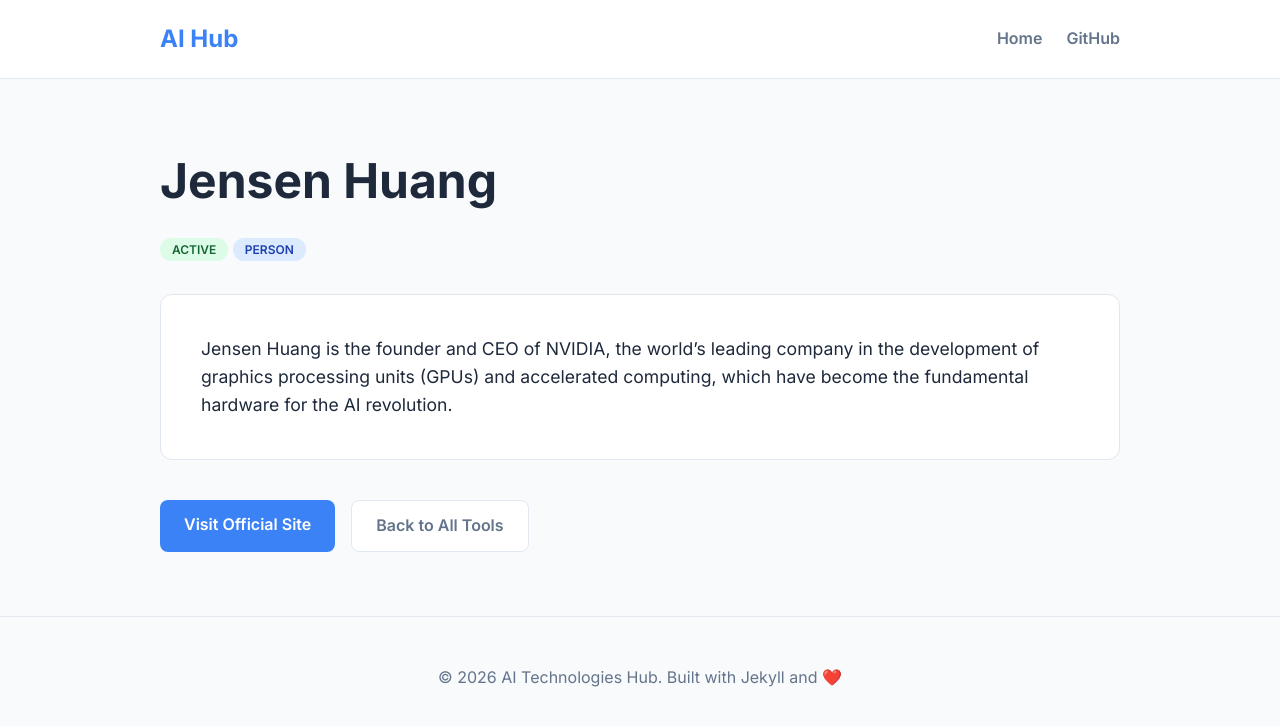
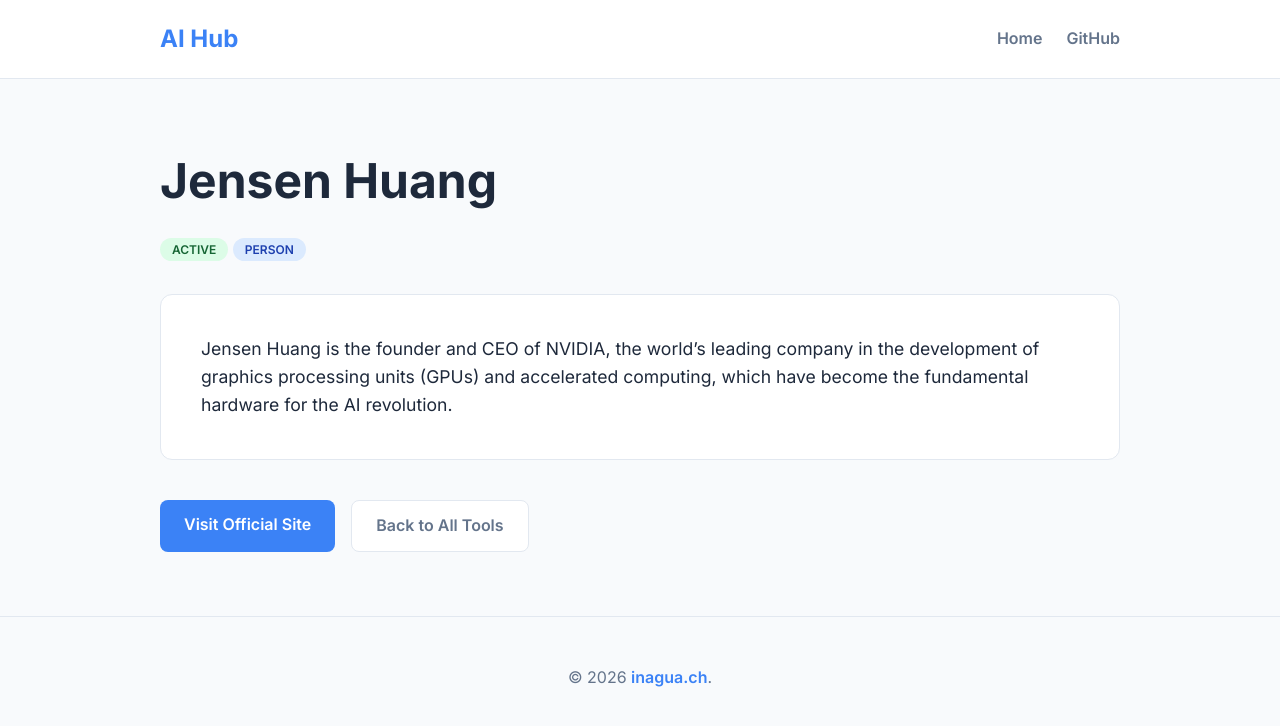
Before and after one commit to inagua/ai-box, a Jekyll site: the page built from _technologies/jensen-huang.md, in a window 1280 px wide. Shown: the top 726 px of the page. Built offline with Jekyll 4.4.1, drawn with Linux system fonts in a browser that asks for light colours.

Commit message:
feat(site): Clean-up the website. #1

```diff
--- a/_layouts/default.html
+++ b/_layouts/default.html
@@ -15,7 +15,7 @@
             <nav>
                 <ul class="nav-links">
                     <li><a href="{{ "/" | relative_url }}">Home</a></li>
-                    <li><a href="https://github.com" target="_blank">GitHub</a></li>
+                    <li><a href="https://github.com/inagua/ai-box" target="_blank">GitHub</a></li>
                 </ul>
             </nav>
         </div>
@@ -27,7 +27,7 @@
 
     <footer class="footer">
         <div class="container">
-            <p>&copy; {{ site.time | date: "%Y" }} AI Technologies Hub. Built with Jekyll and ❤️</p>
+            <p>&copy; {{ site.time | date: "%Y" }} <a href="https://inagua.ch" target="_blank">inagua.ch</a>.</p>
         </div>
     </footer>
 </body>
--- a/assets/css/style.css
+++ b/assets/css/style.css
@@ -247,6 +247,16 @@
     color: var(--secondary-color);
 }
 
+.footer a {
+    color: var(--primary-color);
+    text-decoration: none;
+    font-weight: 600;
+}
+
+.footer a:hover {
+    text-decoration: underline;
+}
+
 @media (max-width: 600px) {
     .hero h1 { font-size: 2rem; }
     .tech-header h1 { font-size: 2rem; }
--- a/index.html
+++ b/index.html
@@ -6,7 +6,7 @@
 <section class="hero">
     <div class="container">
         <h1>Explore the AI Landscape</h1>
-        <p>A curated list of the most important tools, technologies, and models in Artificial Intelligence.</p>
+        <p>A curated directory of the technologies, companies, and people shaping the future of Artificial Intelligence.</p>
 
         <div class="categories-nav">
             <span class="nav-label">Browse by category:</span>
```
